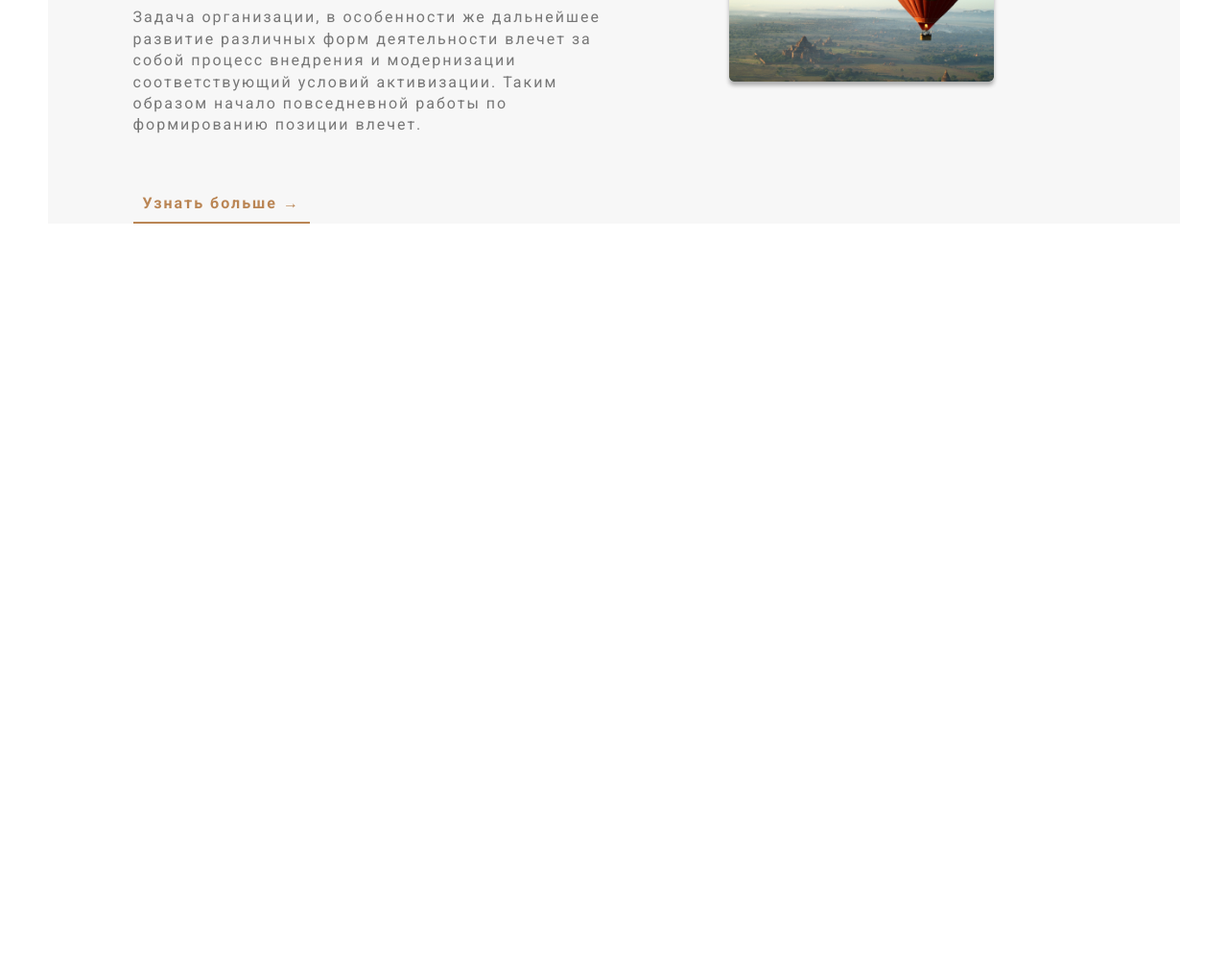
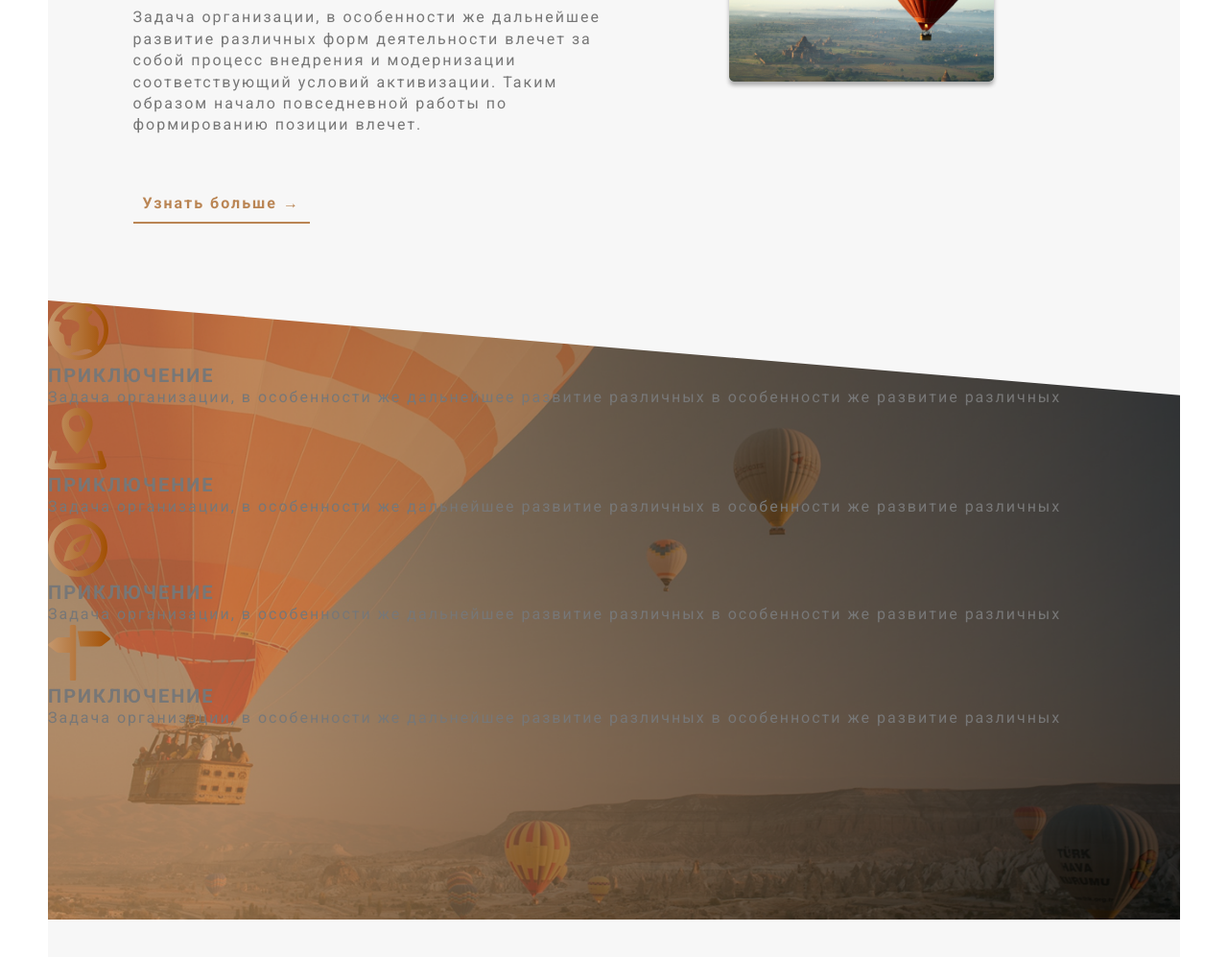
Before and after one commit to BpavelA/ballons, a plain HTML site: page index.html in a window 1280 px wide. Shown: the part 1261-2258 px from the top of the page at 96% size. Before the commit the page ends 1544 px from the top, so only its background shows below. Drawn offline with Linux system fonts and the light colour scheme.

Commit message:
section_cards1

```diff
--- a/index.html
+++ b/index.html
@@ -72,6 +72,28 @@
             </div>
           </div>
         </section>
+        <section class="section-cards">
+          <div class="section-cards__item">
+            <img src="/icons/globe.svg" alt="иконка-глобус" />
+            <h3 class="title-third">Приключение</h3>
+            <p class="text">Задача организации, в особенности же дальнейшее развитие различных в особенности же развитие различных</p>
+          </div>
+          <div class="section-cards__item">
+            <img src="/icons/point.svg" alt="иконка-координата" />
+            <h3 class="title-third">Приключение</h3>
+            <p class="text">Задача организации, в особенности же дальнейшее развитие различных в особенности же развитие различных</p>
+          </div>
+          <div class="section-cards__item">
+            <img src="/icons/compas.svg" alt="иконка-компас" />
+            <h3 class="title-third">Приключение</h3>
+            <p class="text">Задача организации, в особенности же дальнейшее развитие различных в особенности же развитие различных</p>
+          </div>
+          <div class="section-cards__item">
+            <img src="/icons/table.svg" alt="иконка-указатель" />
+            <h3 class="title-third">Приключение</h3>
+            <p class="text">Задача организации, в особенности же дальнейшее развитие различных в особенности же развитие различных</p>
+          </div>
+        </section>
       </main>
     </div>
   </body>
--- /dev/null
+++ b/sass/layout/_cards.sass
@@ -0,0 +1,6 @@
+.section-cards
+ height: 95vh
+ background: url("/img/ballons_picture2.png")
+ background-size: contain
+ background-repeat: no-repeat
+ clip-path: polygon(0 0, 100% 13%, 100% 100%, 0 87%)
--- a/sass/pages/_home.sass
+++ b/sass/pages/_home.sass
@@ -1,2 +1,6 @@
 .section-about
  padding-top: 8rem
+ margin-bottom: 8rem
+
+ .section-cards
+  margin-bottom: 8rem
--- a/sass/style.sass
+++ b/sass/style.sass
@@ -10,4 +10,5 @@
 @import "components/composition"
 @import "layout/header"
 @import "layout/about"
+@import "layout/cards"
 @import "pages/home"
```
Also changed, not shown: css/style.css, img/ballons_picture2.png (added), 1 other file.
